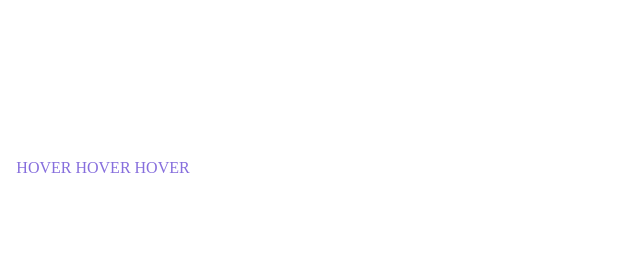
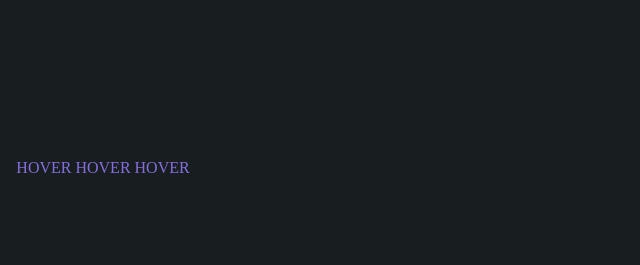
Before and after one commit to 19125052/Learning-Css, a plain HTML site: page index.html in a window 1280 px wide. Shown: the whole page, without its empty margins (0-640 px from the left). Drawn offline with Linux system fonts and the light colour scheme.

Commit message:
Update index.html

```diff
--- a/index.html
+++ b/index.html
@@ -8,7 +8,7 @@
     <link rel="stylesheet" type="text/css" href="style.css">
 </head>
 
-<body>
+<body bgcolor="#181E20">
 <div class="container noselect">
   <div class="canvas">
     <div class="tracker tr-1"></div>
```
